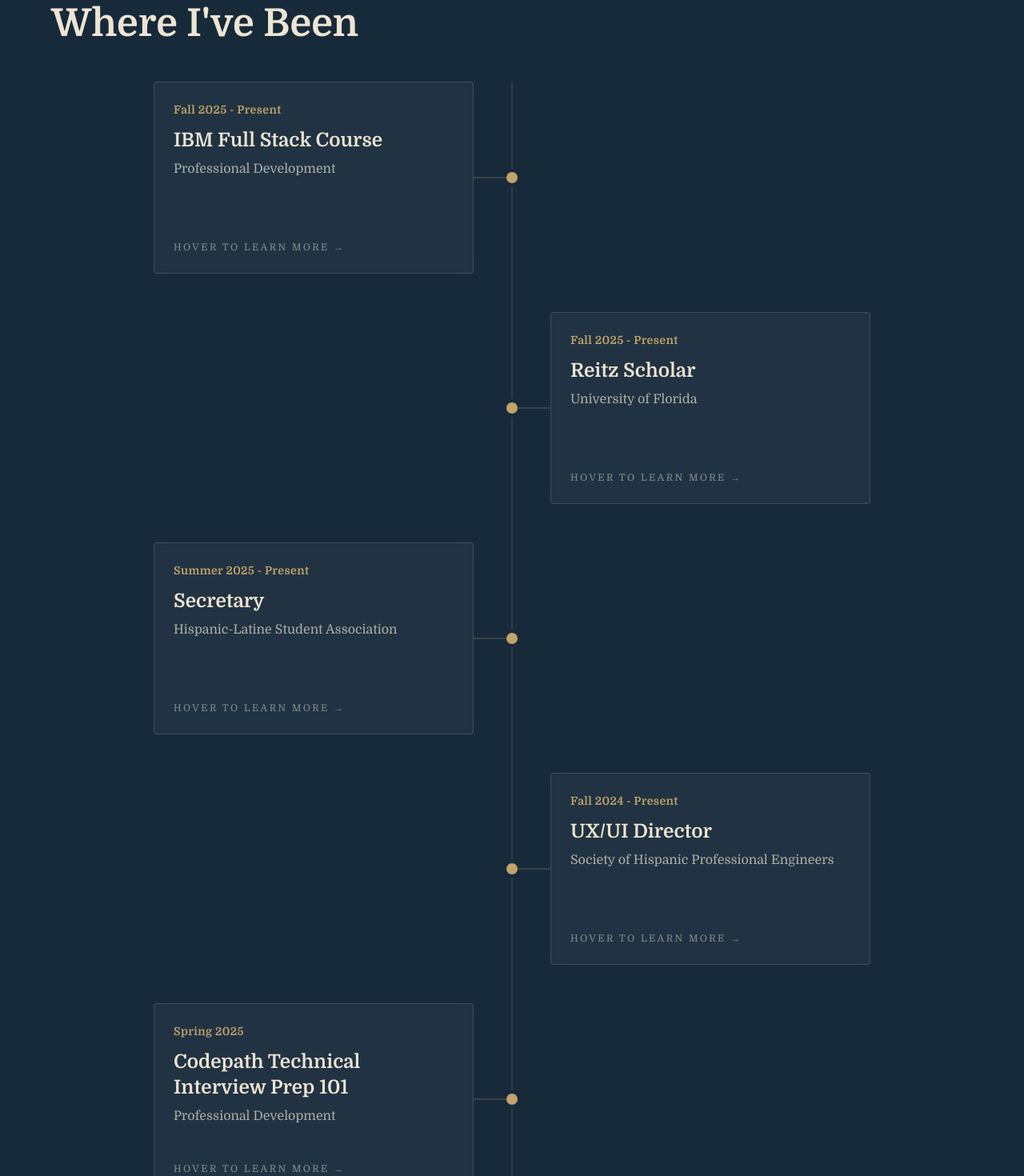
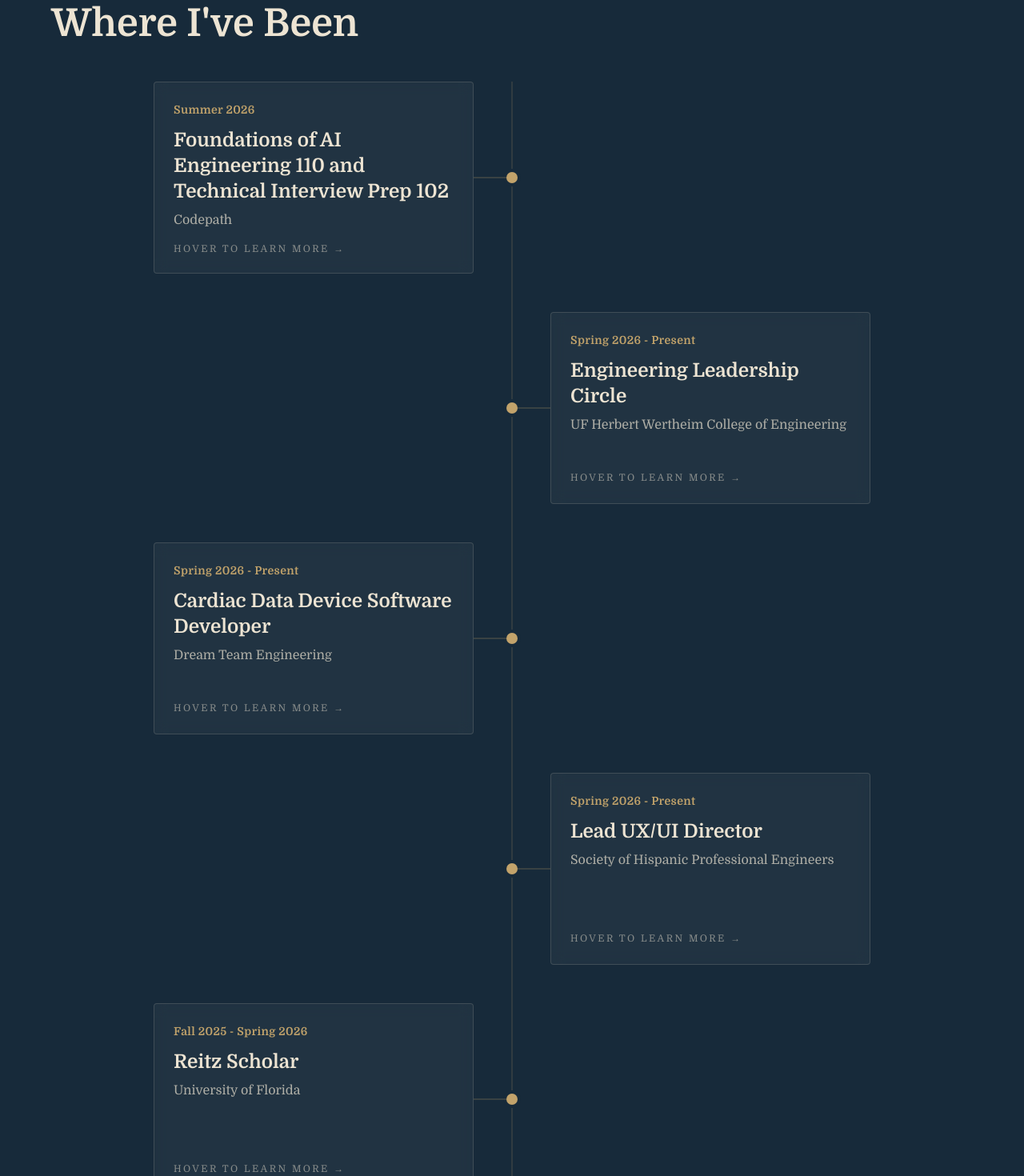
Before and after one commit to ilaniseguinot3/my-portfolio, a Next.js app: page / in a window 1280 px wide. Shown: the part 2360-3830 px from the top of the page at 80% size. Built offline with nearby package versions, Linux system fonts and the light colour scheme.

Commit message:
Updated Journey

```diff
--- a/components/AboutJourney.tsx
+++ b/components/AboutJourney.tsx
@@ -6,15 +6,40 @@
 const AboutJourney: React.FC = () => {
   const involvements = [
     {
-      year: "Fall 2025 - Present",
-      title: "IBM Full Stack Course",
-      organization: "Professional Development",
+      year: "Summer 2026",
+      title: "Foundations of AI Engineering 110 and Technical Interview Prep 102",
+      organization: "Codepath",
       description:
-        "Completing full-stack training focused on React, Node.js, and cloud deployment best practices.",
-      impact: "Built 10+ full-stack projects",
+        "Enrolled in CodePath's AI110 and Technical Interview Prep 102, building AI fundamentals and advanced interview problem-solving.",
+      impact: "Advancing AI and technical interview skills.",
     },
     {
-      year: "Fall 2025 - Present",
+      year: "Spring 2026 - Present",
+      title: "Engineering Leadership Circle",
+      organization: "UF Herbert Wertheim College of Engineering",
+      description:
+        "Selected for UF's Engineering Leadership Circle, an honor society recognizing engineering students who demonstrate exceptional leadership, academic achievement, and service within the college.",
+      impact: "Inducted into UF's engineering leadership honor society.",
+    },
+    {
+      year: "Spring 2026 - Present",
+      title: "Cardiac Data Device Software Developer",
+      organization: "Dream Team Engineering",
+      description:
+        "Built a React Native/Expo app for a wearable cardiac device that surfaces real-time vitals and trends, integrating BLE data alongside hardware and ML sub-teams.",
+      impact:
+        "Synced BLE vitals — blood pressure, heart rate, oxygen & temperature.",
+    },
+    {
+      year: "Spring 2026 - Present",
+      title: "Lead UX/UI Director",
+      organization: "Society of Hispanic Professional Engineers",
+      description:
+         "Set design priorities with the VP of Technology and created Figma wireframes and high-fidelity prototypes across iOS, Android, and web, aligned with SHPE branding.",
+      impact: "Led a team of 7 to design interfaces used by 300+ members across iOS, Android & web.",
+    },
+    {
+      year: "Fall 2025 - Spring 2026",
       title: "Reitz Scholar",
       organization: "University of Florida",
       description:
@@ -23,34 +48,34 @@
         "Strengthened leadership skills through faculty and professional mentor 1:1's, service projects, and reflective essays.",
     },
     {
-      year: "Summer 2025 - Present",
+      year: "Summer 2025 - Spring 2026",
       title: "Secretary",
       organization: "Hispanic-Latine Student Association",
       description:
-        "Leading our digital presence by directing the web team to maintain both our public Wix site and a custom React/Firebase member portal.",
-      impact: "Enhanced digital engagement for 500+ members",
-    },
-    {
-      year: "Fall 2024 - Present",
-      title: "UX/UI Director",
-      organization: "Society of Hispanic Professional Engineers",
-      description:
-        "Designing user-friendly website and mobile app interfaces in Figma for over 300 members, making technology more accessible and intuitive.",
-      impact: "Improved user experience for 300+ members",
+        "Supervised organizational operations and digital engagement for 200+ members by managing event logistics and overseeing a communications team that maintained a React/Firebase member portal for attendance tracking and voting eligibility.",
+      impact: "Enhanced digital engagement for 200+ members",
     },
     {
       year: "Spring 2025",
-      title: "Codepath Technical Interview Prep 101",
-      organization: "Professional Development",
+      title: "Technical Interview Prep 101",
+      organization: "Codepath",
       description:
         "Completed CodePath's Technical Interview Prep 101 course, a hands-on program focused on data structures, algorithms, and problem-solving strategies to prepare for technical interviews.",
       impact:
         "Gained practical experience through weekly coding challenges and peer collaboration.",
     },
     {
+      year: "Fall 2024 – Fall 2025",
+      title: "UX/UI Director",
+      organization: "Society of Hispanic Professional Engineers",
+      description:
+        "Designed user-friendly website and mobile app interfaces in Figma for over 300 members, making technology more accessible and intuitive.",
+      impact: "Improved user experience for 300+ members",
+    },
+    {
       year: "Summer 2024 – Spring 2025",
       title: "Mentorship Director",
-      organization: "Member Leadership Program",
+      organization: "Hispanic-Latine Student Association's Member Leadership Program",
       description:
         "Directed the mentorship program, overseeing mentor-mentee pairings and organizing events to foster academic, professional, and personal growth within the Hispanic Student Association.",
       impact:
```
